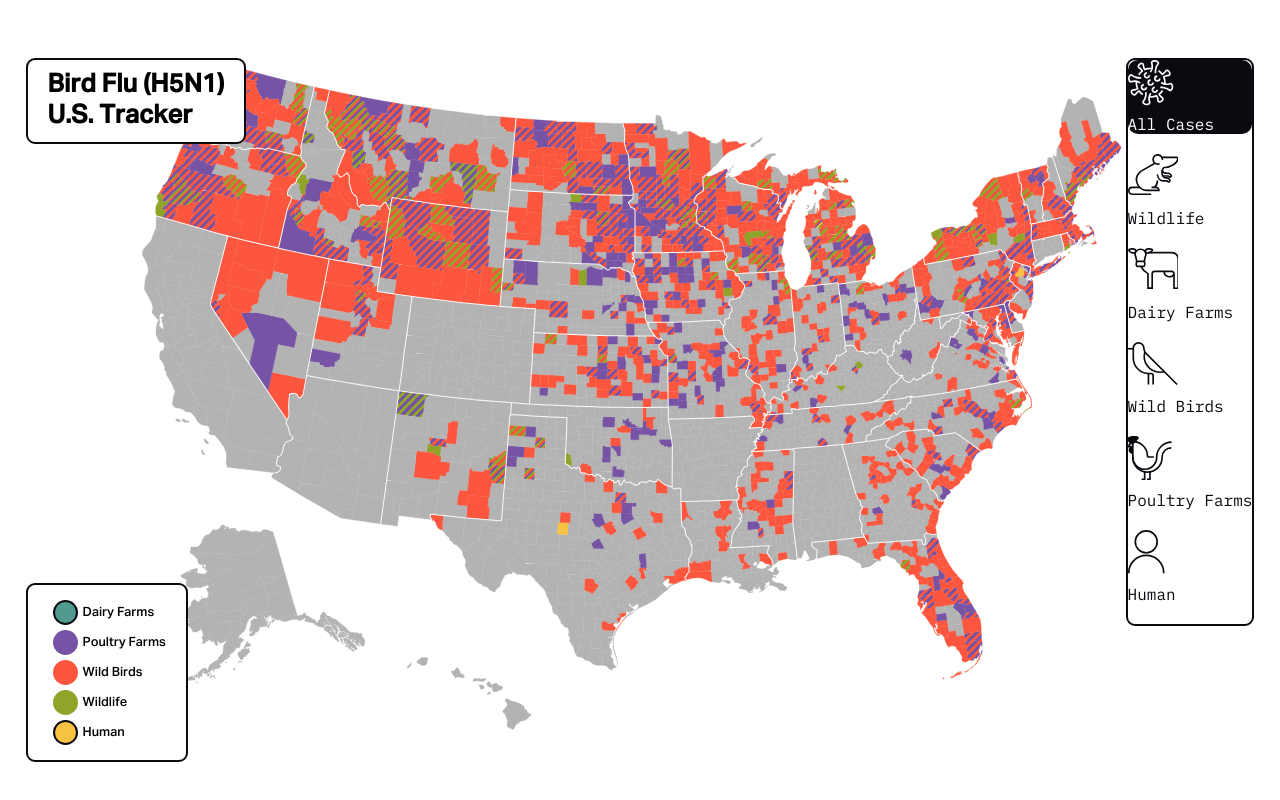
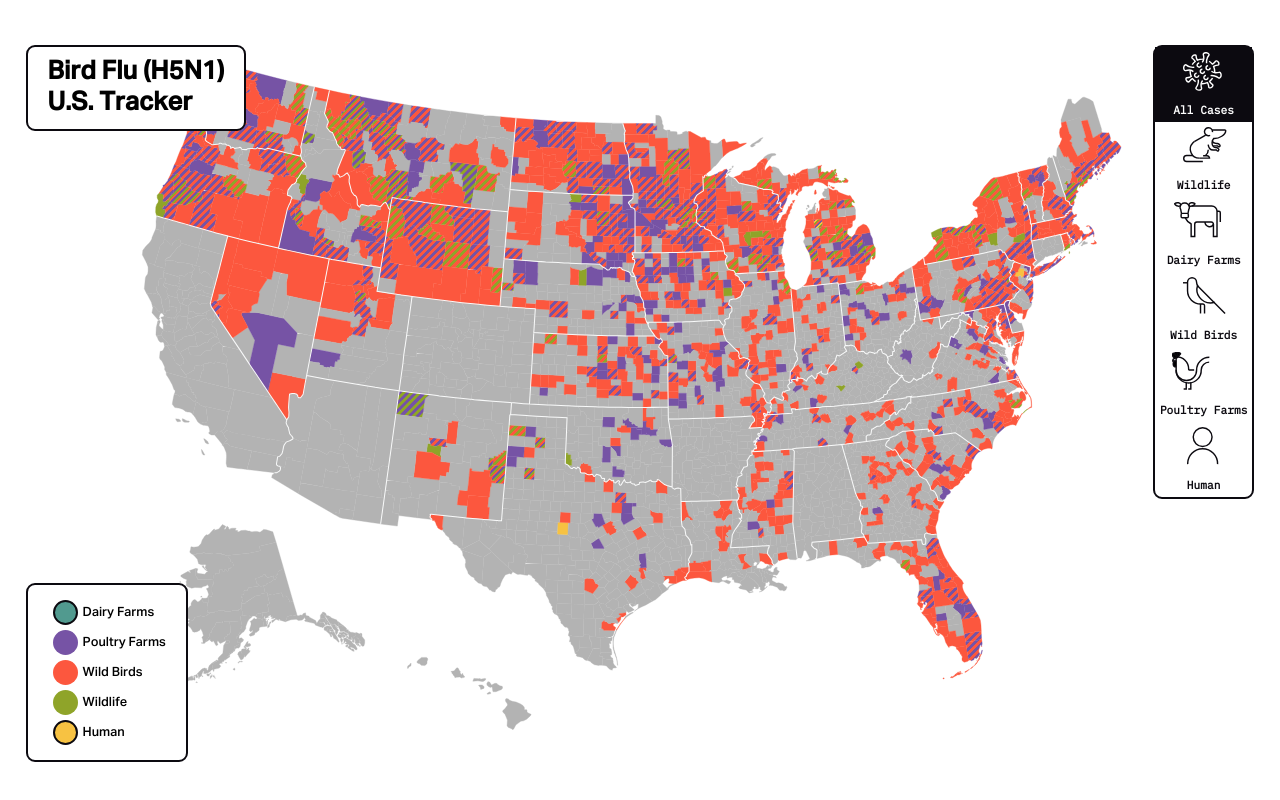
Before and after one commit to concentricbyginkgo/h5n1map, a Next.js app: page / in a window 1280 px wide. Built offline with nearby package versions, Linux system fonts and the light colour scheme; a web font is replaced by a local one.

Commit message:
selector

```diff
--- a/src/components/selector/selector.jsx
+++ b/src/components/selector/selector.jsx
@@ -4,101 +4,101 @@ import Subselector from './subselector/subselector.jsx';
 
 const icons = {
     'All Cases': (
-        <svg xmlns="http://www.w3.org/2000/svg" viewBox="0 0 30 30">
+        <svg xmlns="http://www.w3.org/2000/svg" viewBox="0 0 35 35">
 
             <path
                 d="M19.92,13.48a5.42,5.42,0,0,0,2.62,1.07,9.67,9.67,0,0,0,2.82-.31.83.83,0,0,1,.79.25,2.51,2.51,0,0,1,.53,1.73A2.2,2.2,0,0,1,25.85,18a.85.85,0,0,1-1.08,0,6.43,6.43,0,0,0-2.47-1.23,7.16,7.16,0,0,0-3-.25"
-                fill="none" stroke="#000" />
+                fill="none" />
             <path
                 d="M18.32,6.46a8.88,8.88,0,0,1,2.21,2.07,3.58,3.58,0,0,0,.65-.37A7.92,7.92,0,0,0,22.8,6.49a.67.67,0,0,1,.63-.25,2,2,0,0,1,1.25.81,1.82,1.82,0,0,1,.4,1.58.69.69,0,0,1-.69.56,5,5,0,0,0-2.21.5c-.26.13-.53.3-.74.42a9,9,0,0,1,.74,3.45,8.44,8.44,0,0,1,0,.87"
-                fill="none" stroke="#000" />
+                fill="none" />
             <path
                 d="M13.48,7.26a5.36,5.36,0,0,0,1.07-2.62,9.67,9.67,0,0,0-.31-2.82A.82.82,0,0,1,14.49,1,2.5,2.5,0,0,1,16.22.5,2.18,2.18,0,0,1,18,1.34a.85.85,0,0,1,0,1.08,6.35,6.35,0,0,0-1.23,2.47,7.12,7.12,0,0,0-.25,3"
-                fill="none" stroke="#000" />
+                fill="none" />
             <path
                 d="M6.46,8.86A9.06,9.06,0,0,1,8.53,6.65,3.51,3.51,0,0,0,8.16,6,7.92,7.92,0,0,0,6.49,4.39a.69.69,0,0,1-.25-.64,2.06,2.06,0,0,1,.81-1.24A1.8,1.8,0,0,1,8.63,2.1a.71.71,0,0,1,.56.69A5.07,5.07,0,0,0,9.69,5c.13.26.3.53.42.73A9,9,0,0,1,13.56,5a8.46,8.46,0,0,1,.87,0"
-                fill="none" stroke="#000" />
+                fill="none" />
             <path
                 d="M7.26,13.71a5.32,5.32,0,0,0-2.62-1.08A9.62,9.62,0,0,0,1.82,13,.85.85,0,0,1,1,12.69,2.47,2.47,0,0,1,.5,11a2.18,2.18,0,0,1,.84-1.8.86.86,0,0,1,1.08,0,6.34,6.34,0,0,0,2.47,1.24,7,7,0,0,0,3,.24"
-                fill="none" stroke="#000" />
+                fill="none" />
             <path
                 d="M8.86,20.73a9.1,9.1,0,0,1-2.21-2.08A5.26,5.26,0,0,0,6,19,7.93,7.93,0,0,0,4.39,20.7a.74.74,0,0,1-.64.25,2.09,2.09,0,0,1-1.24-.82,1.79,1.79,0,0,1-.41-1.57A.71.71,0,0,1,2.79,18,5.27,5.27,0,0,0,5,17.49a7.89,7.89,0,0,0,.73-.42A9,9,0,0,1,5,13.62a8.11,8.11,0,0,1,0-.86"
-                fill="none" stroke="#000" />
+                fill="none" />
             <path
                 d="M13.71,19.92a5.38,5.38,0,0,0-1.08,2.62A9.62,9.62,0,0,0,13,25.36a.86.86,0,0,1-.26.79,2.48,2.48,0,0,1-1.72.53,2.21,2.21,0,0,1-1.8-.83.86.86,0,0,1,0-1.08,6.42,6.42,0,0,0,1.24-2.47,7,7,0,0,0,.24-3"
-                fill="none" stroke="#000" />
+                fill="none" />
             <path
                 d="M20.73,18.32a8.92,8.92,0,0,1-2.08,2.21,5.37,5.37,0,0,0,.37.65A7.93,7.93,0,0,0,20.7,22.8a.72.72,0,0,1,.25.63,2.07,2.07,0,0,1-.82,1.25,1.81,1.81,0,0,1-1.57.4.69.69,0,0,1-.56-.69,5.23,5.23,0,0,0-.51-2.21c-.12-.26-.3-.53-.42-.74a9,9,0,0,1-3.45.74,8.12,8.12,0,0,1-.86,0"
-                fill="none" stroke="#000" />
-            <path d="M15,13.55a1.44,1.44,0,1,1-1.44-1.44" fill="none" stroke="#000" />
-            <path d="M19,11.06a1.43,1.43,0,1,1-1.43-1.43" fill="none" stroke="#000" />
-            <path d="M12.78,9.2a1.44,1.44,0,1,1-1.43-1.44" fill="none" stroke="#000" />
-            <path d="M17.52,17.86a1.44,1.44,0,1,1-1.43-1.43" fill="none" stroke="#000" />
-            <path d="M11,16.3a1.44,1.44,0,1,1-1.43-1.44" fill="none" stroke="#000" />
+                fill="none" />
+            <path d="M15,13.55a1.44,1.44,0,1,1-1.44-1.44" fill="none" />
+            <path d="M19,11.06a1.43,1.43,0,1,1-1.43-1.43" fill="none" />
+            <path d="M12.78,9.2a1.44,1.44,0,1,1-1.43-1.44" fill="none" />
+            <path d="M17.52,17.86a1.44,1.44,0,1,1-1.43-1.43" fill="none" />
+            <path d="M11,16.3a1.44,1.44,0,1,1-1.43-1.44" fill="none" />
         </svg>
     ),
     'Wildlife': (
-        <svg xmlns="http://www.w3.org/2000/svg" viewBox="0 0 30 30">
+        <svg xmlns="http://www.w3.org/2000/svg" viewBox="0 0 35 35">
             <path d="M19,5.86a2.85,2.85,0,0,1-1.37.22,2.8,2.8,0,1,1,3-2.53" fill="none"
-                stroke="#000" />
-            <path d="M15.79,20a5.51,5.51,0,0,0,1.9-4.16" fill="none" stroke="#000" />
+            />
+            <path d="M15.79,20a5.51,5.51,0,0,0,1.9-4.16" fill="none" />
             <path d="M7.9,10.29a6.48,6.48,0,0,0-1.06.9,6.28,6.28,0,0,0,4.57,10.59" fill="none"
-                stroke="#000" />
-            <line x1="15.89" y1="5.71" x2="7.9" y2="10.29" fill="none" stroke="#000" />
+            />
+            <line x1="15.89" y1="5.71" x2="7.9" y2="10.29" fill="none" />
             <path
                 d="M17.62,12.3c.31,2.3,1.83,3.78,3.46,3.78h2.3l.26.28a.87.87,0,0,0,1.22.14.88.88,0,0,0-.06-1.23l-.46-.45a1.6,1.6,0,0,0-1.14-.46h-.53c-1.28,0-2.32-1.5-2.32-3.35A4.19,4.19,0,0,1,21.5,8.09h.57c3,0,7.83-2.45,7.83-5.48h0a.55.55,0,0,0-.56-.55H20.39"
-                fill="none" stroke="#000" />
+                fill="none" />
             <path
                 d="M21,13.2h3.23l.27.28a.87.87,0,0,0,1.22.14.86.86,0,0,0-.07-1.22L25.22,12a1.61,1.61,0,0,0-1.14-.47h-.53c-1.28,0-2.93-.16-2.93-2"
-                fill="none" stroke="#000" />
+                fill="none" />
             <path d="M6.93,20H2.59A2.1,2.1,0,0,0,.5,22.07h0a2.1,2.1,0,0,0,2.09,2.1H13.9" fill="none"
-                stroke="#000" />
-            <path d="M11.41,21.78h7.14a1.71,1.71,0,0,0-1.72-1.71H14.09" fill="none" stroke="#000" />
+            />
+            <path d="M11.41,21.78h7.14a1.71,1.71,0,0,0-1.72-1.71H14.09" fill="none" />
         </svg>
     ),
     'Dairy Farms': (
-        <svg xmlns="http://www.w3.org/2000/svg" viewBox="0 0 30 30">
+        <svg xmlns="http://www.w3.org/2000/svg" viewBox="0 0 35 35" className={styles.dairyTransform}>
             <path
                 d="M12.25,2.77H26.37a3.73,3.73,0,0,1,3.74,3.74V24.16h-2.5V15.53A1.49,1.49,0,0,0,26.12,14H16a1.49,1.49,0,0,0-1.49,1.49v8.63H12V15.29l-.13-.06a9,9,0,0,1-4-4.12"
-                fill="none" stroke="#000" />
+                fill="none" />
             <path
                 d="M5.26,8.08,4.69,5.23a2.71,2.71,0,0,1-.46-1.5A3.13,3.13,0,0,1,7.5.76a3.14,3.14,0,0,1,3.28,3,2.79,2.79,0,0,1-.46,1.5L9.76,8.11"
-                fill="none" stroke="#000" />
+                fill="none" />
             <rect x="4.97" y="7.98" width="5.06" height="3.07" rx="0.88"
-                transform="translate(15.01 19.03) rotate(-180)" fill="none" stroke="#000" />
+                transform="translate(15.01 19.03) rotate(-180)" fill="none" />
             <path
                 d="M.74.92A.5.5,0,0,0,.5,1.2c-.07.48,1.16,1.48,2.32,1.72A2,2,0,0,0,4.27,2.7a.89.89,0,0,0,.38-.58c.1-.65-.6-1.36-1.52-1.56A3.66,3.66,0,0,0,2.45.5,3.27,3.27,0,0,0,.74.92Z"
-                fill="none" stroke="#000" />
+                fill="none" />
             <path
                 d="M12.69.5A3.66,3.66,0,0,0,12,.56c-.93.2-1.63.91-1.53,1.56a.94.94,0,0,0,.39.58,1.94,1.94,0,0,0,1.45.22c1.16-.24,2.39-1.24,2.31-1.72A.45.45,0,0,0,14.4.92,3.27,3.27,0,0,0,12.69.5Z"
-                fill="none" stroke="#000" />
-            <path d="M21.69,14.07a3.19,3.19,0,0,0,5.9,1.68" fill="none" stroke="#000" />
+                fill="none" />
+            <path d="M21.69,14.07a3.19,3.19,0,0,0,5.9,1.68" fill="none" />
             <path d="M30.11,6.51h1.3a1,1,0,0,1,1,1V14" fill="none" stroke="#000"
                 strokeMiterlimit="10" />
         </svg>
     ),
     'Wild Birds': (
-        <svg xmlns="http://www.w3.org/2000/svg" viewBox="0 0 30 30">
+        <svg xmlns="http://www.w3.org/2000/svg" viewBox="0 0 35 35">
             <path
                 d="M29.46,25.49,10.82,6.85A4.51,4.51,0,0,1,9.5,3.66h0A3.16,3.16,0,0,0,6.34.5h0A3.16,3.16,0,0,0,3.18,3.66v6a9.26,9.26,0,0,0,9.26,9.26h1.44a1.2,1.2,0,0,1,1.2,1.2v5.44"
-                fill="none" stroke="#000" />
+                fill="none" />
             <path d="M22.17,17.7a9.59,9.59,0,0,1-3,.47,9.46,9.46,0,0,1-9-12.28" fill="none"
-                stroke="#000" />
-            <line x1="12.26" y1="18.92" x2="12.26" y2="25.52" fill="none" stroke="#000" />
-            <line y1="4.05" x2="3.03" y2="4.05" fill="none" stroke="#000" />s
+            />
+            <line x1="12.26" y1="18.92" x2="12.26" y2="25.52" fill="none" />
+            <line y1="4.05" x2="3.03" y2="4.05" fill="none" />
         </svg>
     ),
     'Poultry Farms': (
-        <svg xmlns="http://www.w3.org/2000/svg" viewBox="0 0 30 30">
+        <svg xmlns="http://www.w3.org/2000/svg" viewBox="0 0 35 35" className={styles.poultryTransform}>
             <path d="M2.9,12.55V3.37h0A8.62,8.62,0,0,1,11.67,12v.18a.4.4,0,0,0,.4.41h3.45"
-                fill="none" stroke="#000" />
-            <path d="M20.45,12.59a8.78,8.78,0,1,1-17.55,0" fill="none" stroke="#000" />
-            <path d="M17.21,12.59A7.16,7.16,0,1,1,2.9,12.5" fill="none" stroke="#000" />
-            <path d="M17.21,12.59a8.9,8.9,0,0,1,8.94-8.87" fill="none" stroke="#000" />
-            <path d="M20.45,12.59A5.54,5.54,0,0,1,26,7.08" fill="none" stroke="#000" />
-            <polyline points="9.98 21.13 9.98 25.94 8.16 25.94" fill="none" stroke="#000" />
-            <polyline points="13.17 21.13 13.17 25.94 11.36 25.94" fill="none" stroke="#000" />
-            <path d="M2.39,4.45A1.89,1.89,0,0,0,.5,6.34h2" fill="none" stroke="#000" />
+                fill="none" />
+            <path d="M20.45,12.59a8.78,8.78,0,1,1-17.55,0" fill="none" />
+            <path d="M17.21,12.59A7.16,7.16,0,1,1,2.9,12.5" fill="none" />
+            <path d="M17.21,12.59a8.9,8.9,0,0,1,8.94-8.87" fill="none" />
+            <path d="M20.45,12.59A5.54,5.54,0,0,1,26,7.08" fill="none" />
+            <polyline points="9.98 21.13 9.98 25.94 8.16 25.94" fill="none" />
+            <polyline points="13.17 21.13 13.17 25.94 11.36 25.94" fill="none" />
+            <path d="M2.39,4.45A1.89,1.89,0,0,0,.5,6.34h2" fill="none" />
             <path d="M2.88,10.36a2,2,0,0,1,0-4.06" />
             <path d="M5.85,1.48A.45.45,0,0,0,5.72.77,2,2,0,0,0,3.14,3.69a.46.46,0,0,0,.72,0Z" />
             <path d="M3.71.47A.46.46,0,0,0,3.15,0a2,2,0,0,0-.07,3.9.45.45,0,0,0,.57-.43Z" />
@@ -107,9 +107,9 @@ const icons = {
         </svg>
     ),
     'Human': (
-        <svg xmlns="http://www.w3.org/2000/svg" viewBox="0 0 30 30">
-            <circle cx="10.95" cy="7.08" r="6.58" fill="none" stroke="#000" />
-            <path d="M.5,26a10.45,10.45,0,1,1,20.89,0" fill="none" stroke="#000" />
+        <svg xmlns="http://www.w3.org/2000/svg" viewBox="0 0 35 35" className={styles.humanTransform}>
+            <circle cx="10.95" cy="7.08" r="6.58" fill="none" />
+            <path d="M.5,26a10.45,10.45,0,1,1,20.89,0" fill="none" />
         </svg>
     )
 };
@@ -119,17 +119,14 @@ export default function Selector(props) {
     // console.log(props);
 
     return (
-        <div className={styles.selector + ' borderBox'}>
-            <ul>
+        <ul className={styles.selector + ' borderBox fontS'}>
             {props.LegendOptions.map((option, index) => {
                 return (
-                        <div key={index} className={styles.selectorItem}>
                     <li key={index}
                         onClick={() => props.setSelectedLegend(option)}
                         className={option === props.selectedLegend ? styles.active : styles.inactive}>
                         {icons[option]}
-                                <br />
-                                {option}
+                        <h3>{option}</h3>
                         {option === 'Wildlife' && props.selectedLegend === 'Wildlife' ?
                             <Subselector
                                 selected={props.selectedWildlife}
@@ -137,11 +134,8 @@ export default function Selector(props) {
                                 options={props.WildlifeOptions}
                             /> : null}
                     </li>
-                            <span className={styles.divider}></span>
-                        </div>
                 );
             })}
         </ul>
-        </div>
     );
 }
--- a/src/components/selector/selector.module.css
+++ b/src/components/selector/selector.module.css
@@ -2,8 +2,12 @@
     position: absolute; /* pinned to the right of the screen */
     right: 0;
     top: 0;
-    margin-top: 4.5%;
+    margin-top: 3.5%;
     margin-right: 2%;
+    margin-bottom: 20vh;
+    margin-left: 60vw;
+    font-family: IBM Plex Mono;
+    text-align: center;
 }
 
 .active {
@@ -11,17 +15,23 @@
     color: white;
 }
 
+
 .inactive {
-    background-color: white;
+    background-color: transparent;
     color: #0c0a10;
 }
 
+.inactive * {
+    background-color: white;
+}
+
+
 .active svg * {
-    stroke: white;
+    stroke: white !important;
 }
 
 .inactive svg * {
-    stroke: #0c0a10;
+    stroke: #0c0a10 !important;
 }
 
 .selector svg {
@@ -33,27 +43,57 @@
     height: 5vw;
 }
 
-.selector ul {
-    margin: 0;
-    padding: 0;
+.selector {
     list-style-type: none;
+    border-radius: 9px;
+    transition: transform 0.5s;
 }
 
 .selector li {
-    margin: 0;
-    padding: 0;
-    justify-content: center;
-    align-items: center;
-    border-radius: 10px;
     cursor: pointer;
+    padding: 5px;
 }
 
-.selectorItem {
-    border: none;
-    border-radius: 0;
+.selector li h3 {
+    display: block;
+    margin-left: auto;
+    margin-right: auto;
 }
 
-.divider {
-    border-top: 1px solid #0c0a10;
-    margin: 0 10%;
+.selector li svg {
+    display: block;
+    margin-left: auto;
+    margin-right: auto;
+    transform: translateX(4px);
 }
+
+.dairyTransform {
+    transform: translateX(-5px) !important;
+}
+
+.poultryTransform {
+    transform: translateX(-7px) !important;
+}
+
+.humanTransform {
+    transform: translateX(8px) !important;
+}
+
+
+@media (max-height: 500px) {
+    /* convert to a horizontal list */
+
+    .selector {
+        display: flex;
+    }
+
+    .poultryTransform {
+        transform: translateX(3px) !important;
+    }
+
+    .humanTransform {
+        transform: translateX(0px) !important;
+    }
+
+
+}
--- a/src/components/title/title.module.css
+++ b/src/components/title/title.module.css
@@ -2,7 +2,7 @@
     position: absolute; /* top right */
     top: 0;
     left: 0;
-    margin-top: 4.5%;
+    margin-top: 3.5%;
     margin-left: 2%;
     font-family: 'Aktive Grotesk', 'sans-serif';
     font-weight: 500;
```
Also changed, not shown: src/app/globals.css (+7 -0 lines). Lines whose indentation alone changed are shown as unchanged.
